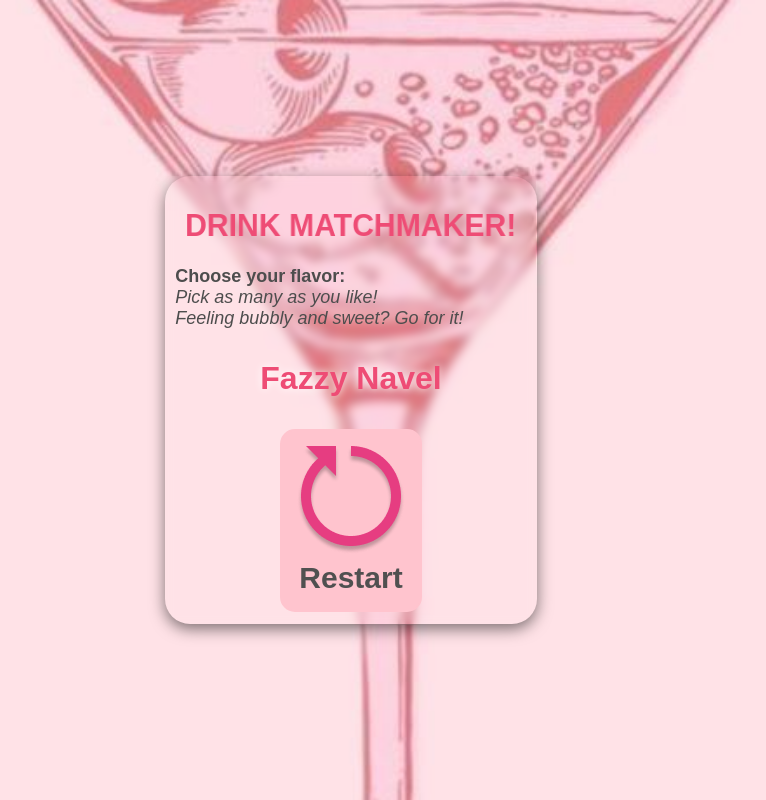
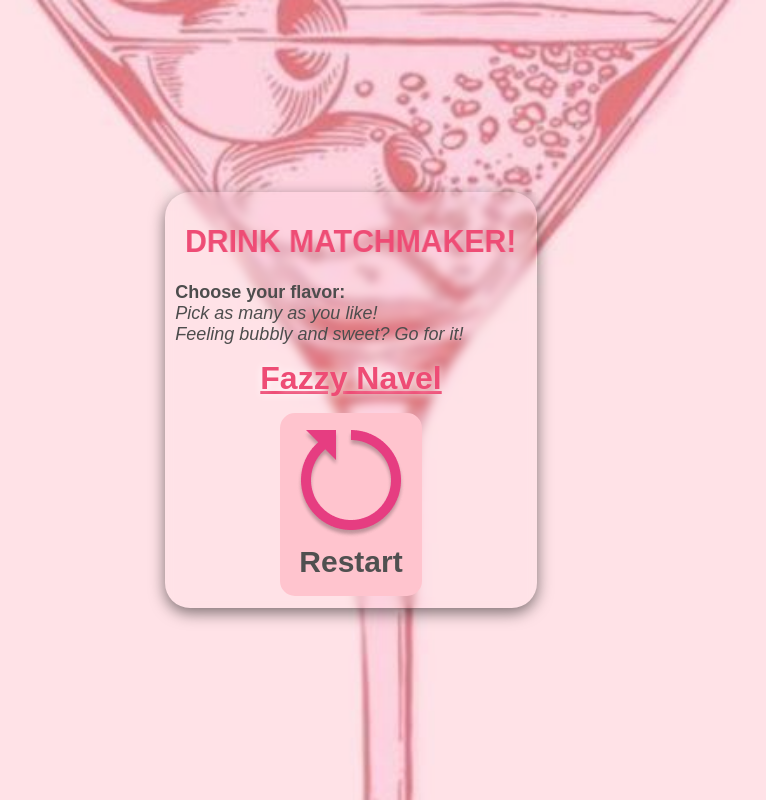
Before and after one commit to babif91/drink, a plain HTML site: page index.html in a window 1280 px wide. Both pictures are taken after a click on the button "Your ideal drink is...". Shown: the whole page, without its empty margins (289-1055 px from the left). Drawn offline with Linux system fonts and the light colour scheme; a web font is replaced by a local one.

Commit message:
clickable drink result link to Google search

```diff
--- a/app.js
+++ b/app.js
@@ -69,13 +69,23 @@ generateBtn.addEventListener("click", () => {
 
   const randomCocktail = getRandomCocktail(selectedAttributes);
 
-  if (randomCocktail) {
-    cocktailResult.textContent = randomCocktail;
+ if (randomCocktail) {
+    // Create a clickable link for the cocktail name
+    const link = document.createElement('a');
+    link.href = `https://www.google.com/search?q=${encodeURIComponent(randomCocktail)}`;
+    link.textContent = randomCocktail;
+    link.target = "_blank";
+    link.rel = "noopener noreferrer";
+
+    // Clear previous result and add the link
+    cocktailResult.innerHTML = "";
+    cocktailResult.appendChild(link);
   } else {
     cocktailResult.innerHTML = "Oops!<br>No match found..<br>Try different flavors!";
   }
 
   playButtonClickSound();
+
 
   // Hide flavor options & generate button
   attributeCheckboxes.style.display = "none";
--- a/style.css
+++ b/style.css
@@ -98,7 +98,7 @@ button {
     font-family: "Kdam Thmor Pro", sans-serif;
     font-size: large;
 }
-#cocktailResult {
+#cocktailResult a {
     font-family: "Kdam Thmor Pro", sans-serif;
     font-size: 2.0rem;
     font-weight: bolder;
```
